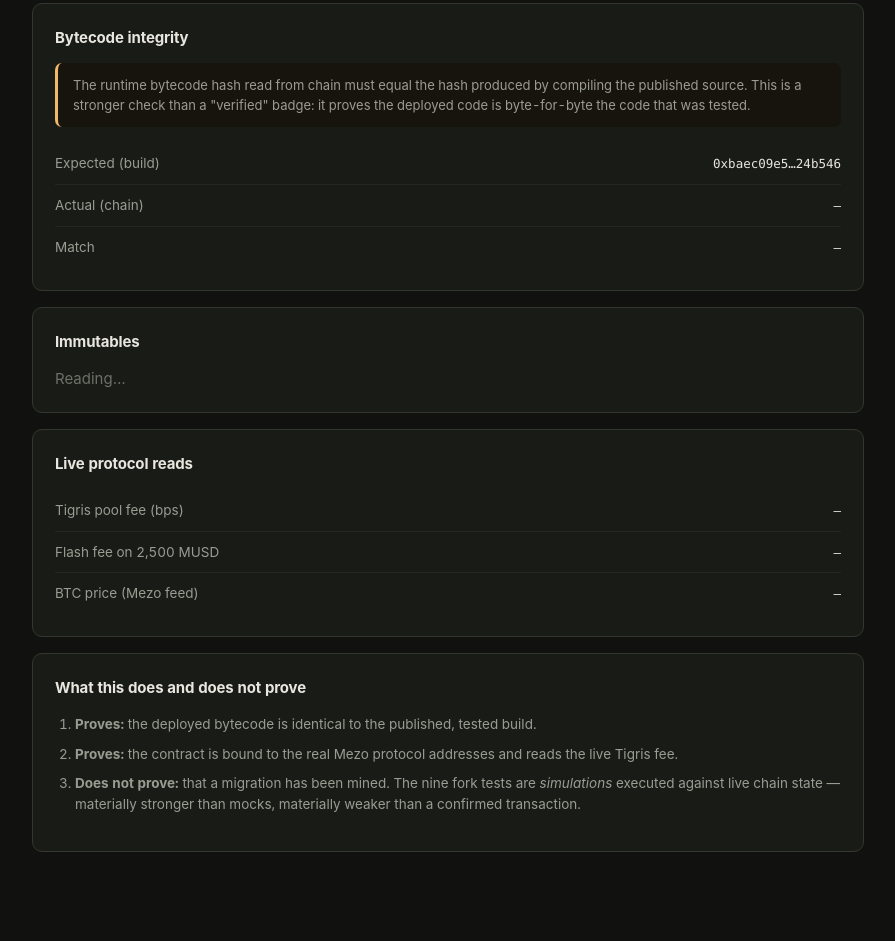
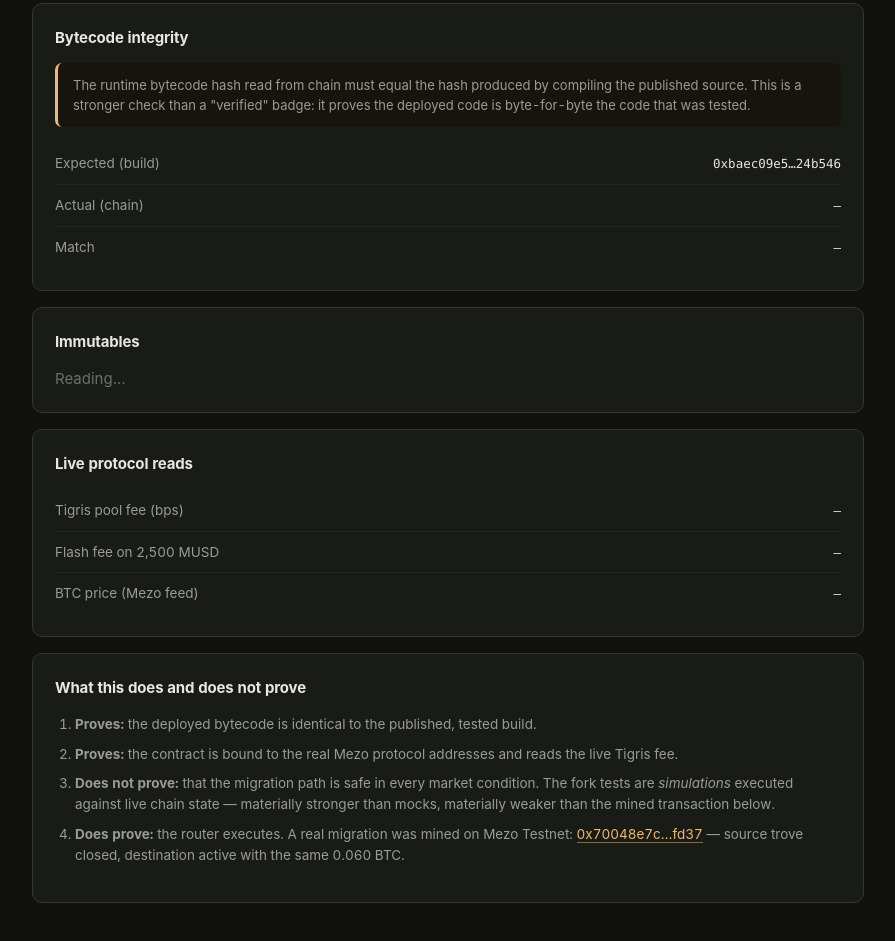
Before and after one commit to hackameed/Handoff, a plain HTML site: page web/verify.html in a window 1280 px wide. Shown: the part 581-1522 px from the top of the page, without its empty margins (192-1087 px from the left). Drawn offline with Linux system fonts and the light colour scheme; no server answers.

Commit message:
Final audit: clear stale claims, widen the quote window
verify.html still told readers that no migration had been mined, which has
been false since tx 0x70048e7c. SUBMISSION.md still said 'not yet' and
'pending testnet funding'. Both now name the transaction.

The quote window moves from +600s to +900s. The contract caps a deadline at
one hour from the moment the signing transaction is mined, so a 600s window
left only 50 minutes of slack for two wallets to sign. 900s leaves 45.

14/14 fork tests and the browser E2E still pass after the changes.

```diff
--- a/web/verify.html
+++ b/web/verify.html
@@ -90,7 +90,8 @@
     <ol>
       <li><strong>Proves:</strong> the deployed bytecode is identical to the published, tested build.</li>
       <li><strong>Proves:</strong> the contract is bound to the real Mezo protocol addresses and reads the live Tigris fee.</li>
-      <li><strong>Does not prove:</strong> that a migration has been mined. The nine fork tests are <em>simulations</em> executed against live chain state — materially stronger than mocks, materially weaker than a confirmed transaction.</li>
+      <li><strong>Does not prove:</strong> that the migration path is safe in every market condition. The fork tests are <em>simulations</em> executed against live chain state — materially stronger than mocks, materially weaker than the mined transaction below.</li>
+      <li><strong>Does prove:</strong> the router executes. A real migration was mined on Mezo Testnet: <a href="https://explorer.test.mezo.org/tx/0x70048e7c663d833fb55e6917a918c26406769b97ce7328b7b43075c77c76fd37" target="_blank" rel="noopener noreferrer">0x70048e7c…fd37</a> — source trove closed, destination active with the same 0.060 BTC.</li>
     </ol>
   </div>
 </div>
```
Also changed, not shown: web/index.html (+1 -1 lines), 1 other file.
